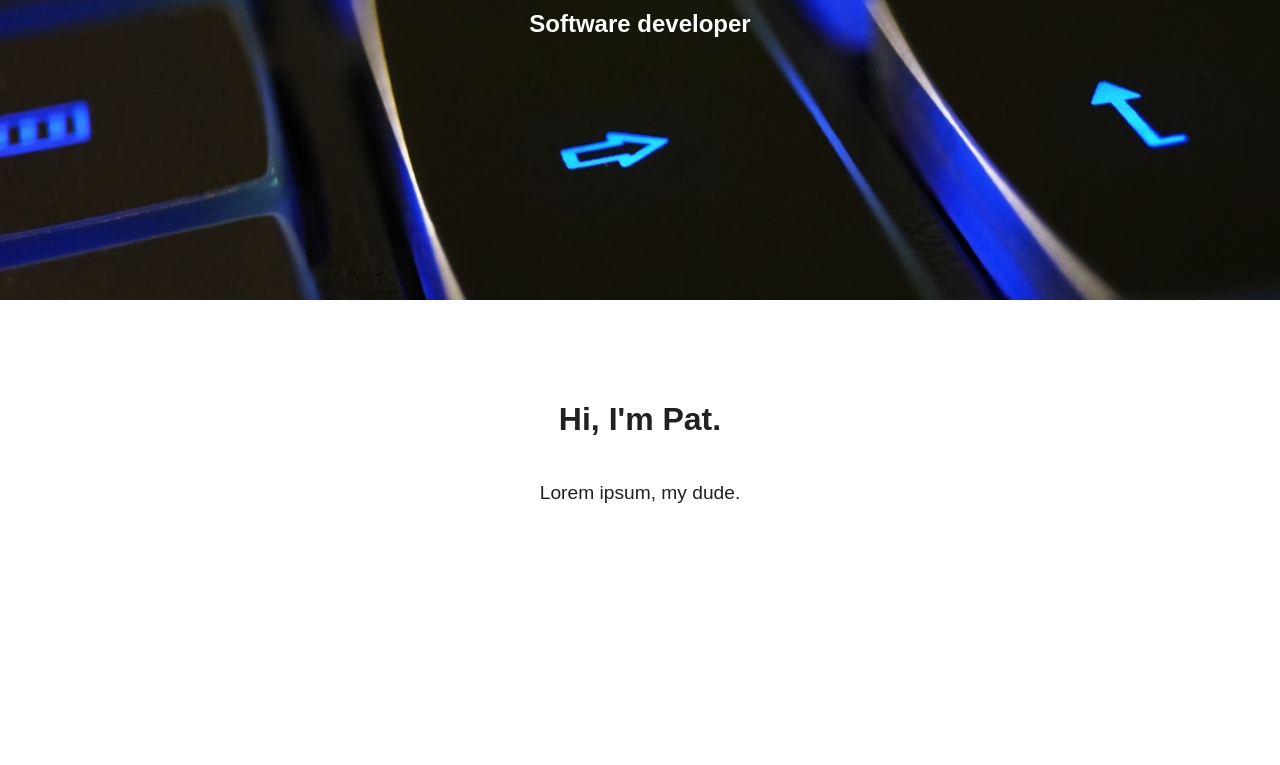
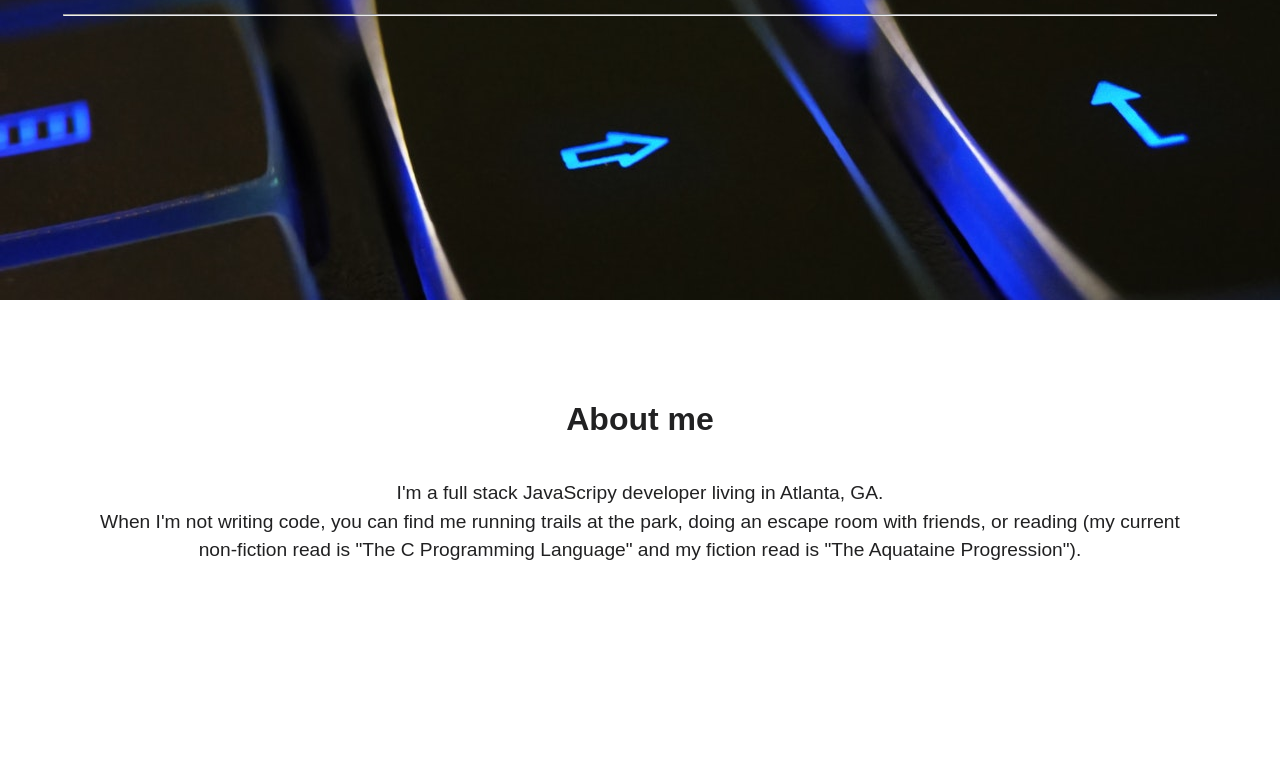
Before and after one commit to PatrickEasterly/portfolio, a website: page index2.html in a window 1280 px wide. Shown: the part 500-1265 px from the top of the page. Drawn offline with nearby package versions, Linux system fonts and the light colour scheme.

```diff
--- a/index2.html
+++ b/index2.html
@@ -43,16 +43,21 @@
             <img class="profile" src="profile.svg" alt="pencil and pen crossed">
             <h1>Patrick Easterly</h1>
             <hr>
-            <h2>Software developer</h2>
+            <!-- <h2>Software developer</h2> -->
 
 
         </div>
         <div class="cont-main">
             <div class="about-me" id="About">
-                <h1>Hi, I'm Pat.</h1>
+                <h1>About me</h1>
                 <!-- <hr> -->
                 <p class="about-me-text">
-                    Lorem ipsum, my dude.
+                    I'm a full stack JavaScripy developer living in Atlanta, GA.
+                    <br>
+                    When I'm not writing code, you can find me running trails at the park, doing an escape room with friends, or reading (my current non-fiction read is "The C Programming Language" and my fiction read is "The Aquataine Progression").
+                    <!-- <div class="doge">
+                        <img src="images/Dogs/dogsFull1.jpg" alt="">
+                    </div> -->
             </div>
             <hr>
             <div class="skills" id="Skills">
--- a/styles2.css
+++ b/styles2.css
@@ -162,7 +162,7 @@
     /* background-color: black; */
     color: white;
     padding: 1em;
-    height: 100vh;
+    height: 70vh;
 }
 
 .about-me-text {
@@ -199,6 +199,15 @@
     max-width: 70%;
 }
 
+.doge {
+    /* height: 100px; */
+    width: 5rem;
+}
+.doge img {
+    /* height: 100%; */
+    width: 100%;
+    transform: rotate(90deg);
+}
 
 .work-card img {
     background-image: linear-gradient(to bottom, rgb(2, 2, 43) , rgb(29, 29, 201));
```
Also changed, not shown: images/Dogs/dogsPartial.jpg (added), 5 other files.
